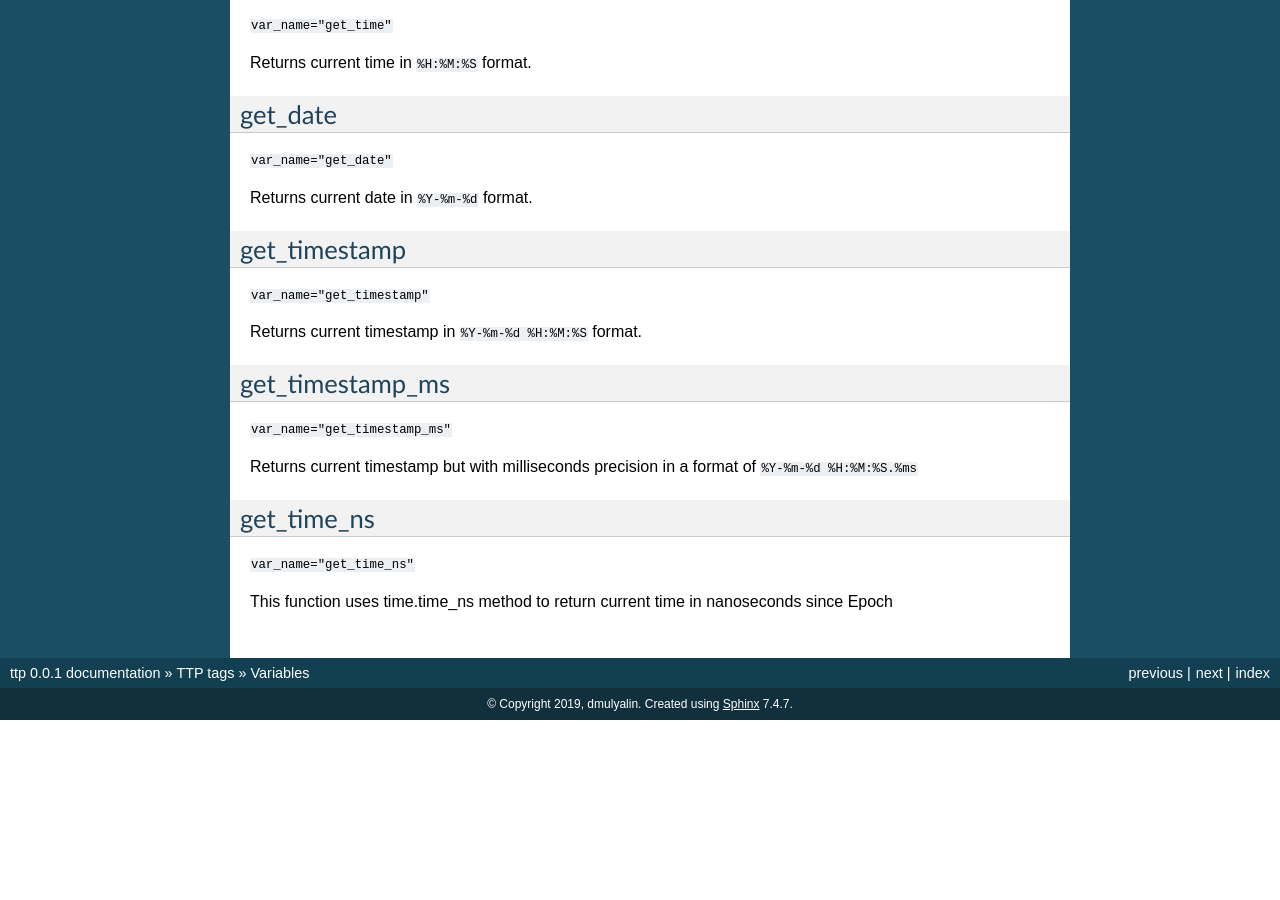
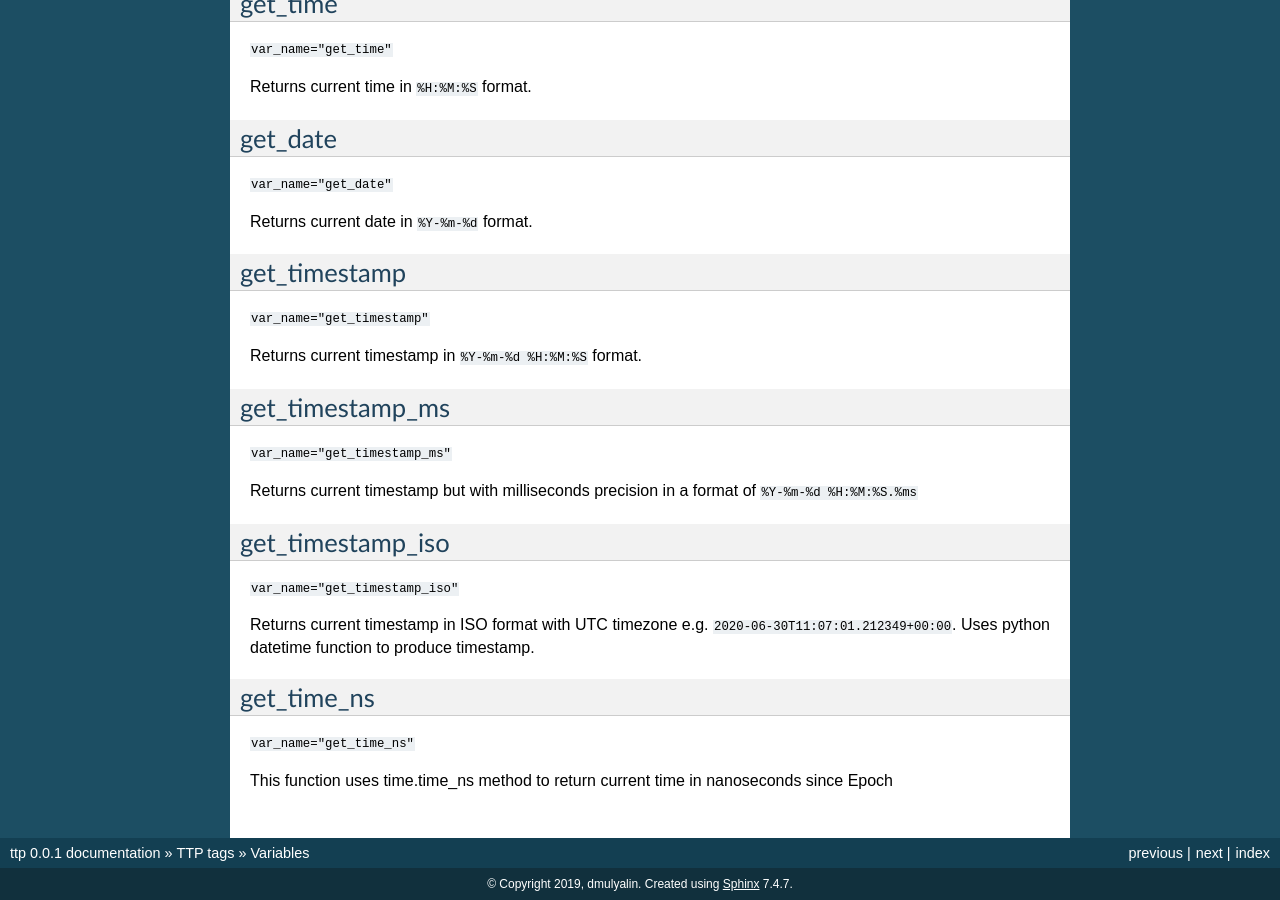
Before and after one commit to dmulyalin/ttp, a Sphinx documentation site: the page built from docs/source/TTP_TAGS/Variables.rst, in a window 1280 px wide and 900 px high, scrolled down 4972 px. Built offline with Sphinx 7.4.7, drawn with Linux system fonts in a browser that asks for light colours; before the commit the page ends 5692 px from its top, so only the background shows below that; some of the changed text lies outside the part shown.

Commit message:
added docs for get_timestamp_iso TTP variable function

```diff
--- a/docs/source/TTP_TAGS/Variables.rst
+++ b/docs/source/TTP_TAGS/Variables.rst
@@ -48,6 +48,8 @@ TTP template variables also support a number of getters - functions targeted to
      - returns combination of current date and time
    * - `get_timestamp_ms`_
      - returns combination of current date and time with milliseconds
+   * - `get_timestamp_iso`_
+     - returns timestamp in ISO format in UTC timezone
    * - `get_time_ns`_
      - returns current time in nanoseconds since Epoch
 
@@ -310,6 +312,12 @@ get_timestamp_ms
 
 Returns current timestamp but with milliseconds precision in a format of ``%Y-%m-%d %H:%M:%S.%ms``
 
+get_timestamp_iso
+------------------------------------------------------------------------------
+``var_name="get_timestamp_iso"``
+
+Returns current timestamp in ISO format with UTC timezone e.g. ``2020-06-30T11:07:01.212349+00:00``. Uses python datetime function to produce timestamp.
+
 get_time_ns
 ------------------------------------------------------------------------------
 ``var_name="get_time_ns"``
```
